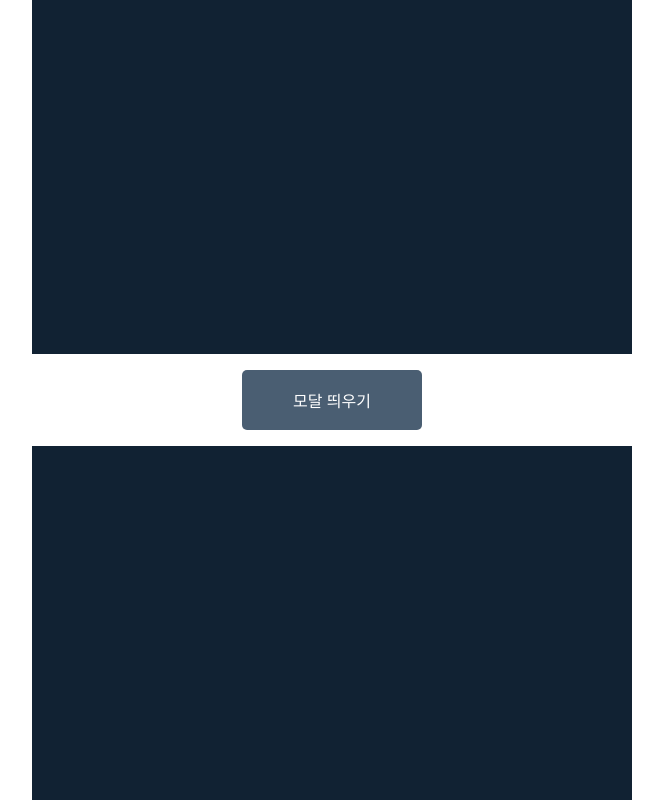
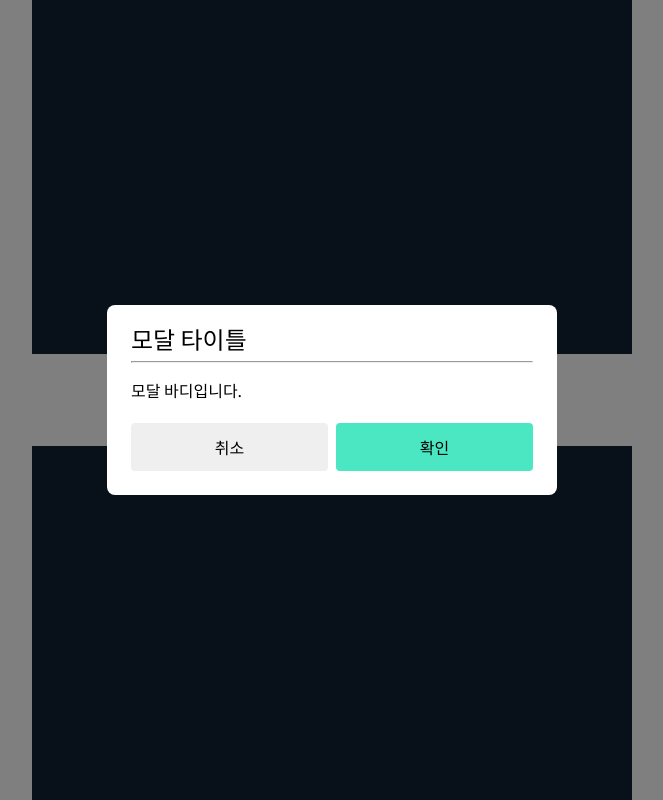
Before and after one commit to harry7435/JS-todoList, a plain HTML site: page modalPopup/index.html in a window 1280 px wide. Both pictures are taken after a click on the button "모달 띄우기". Shown: the part 478-1278 px from the top of the page, without its empty margins (308-971 px from the left). Drawn offline with Linux system fonts and the light colour scheme.

Commit message:
Feat: 모달창 오픈 구현

```diff
--- a/modalPopup/script.js
+++ b/modalPopup/script.js
@@ -1,6 +1,19 @@
-;(function () {
-  'use strict'
+(function () {
+  'use strict';
   const get = (target) => {
-    return document.querySelector(target)
-  }
-})()
+    return document.querySelector(target);
+  };
+
+  const $button = get('.modal_open_button');
+  const $modal = get('.modal');
+  const $body = get('body');
+
+  const toggleModal = () => {
+    $modal.classList.toggle('show');
+    $body.classList.toggle('scroll_lock');
+  };
+
+  $button.addEventListener('click', () => {
+    toggleModal();
+  });
+})();
--- a/modalPopup/style.css
+++ b/modalPopup/style.css
@@ -1,3 +1,8 @@
+body.scroll_lock {
+  overflow: hidden;
+  height: 100%;
+}
+
 button {
   border: 0;
   outline: none;
@@ -33,6 +38,10 @@ button {
   background-color: rgb(0 0 0 / 50%);
   height: 100%;
   overflow: hidden;
+}
+
+.modal.show {
+  display: block;
 }
 
 .modal_wrap {
```
